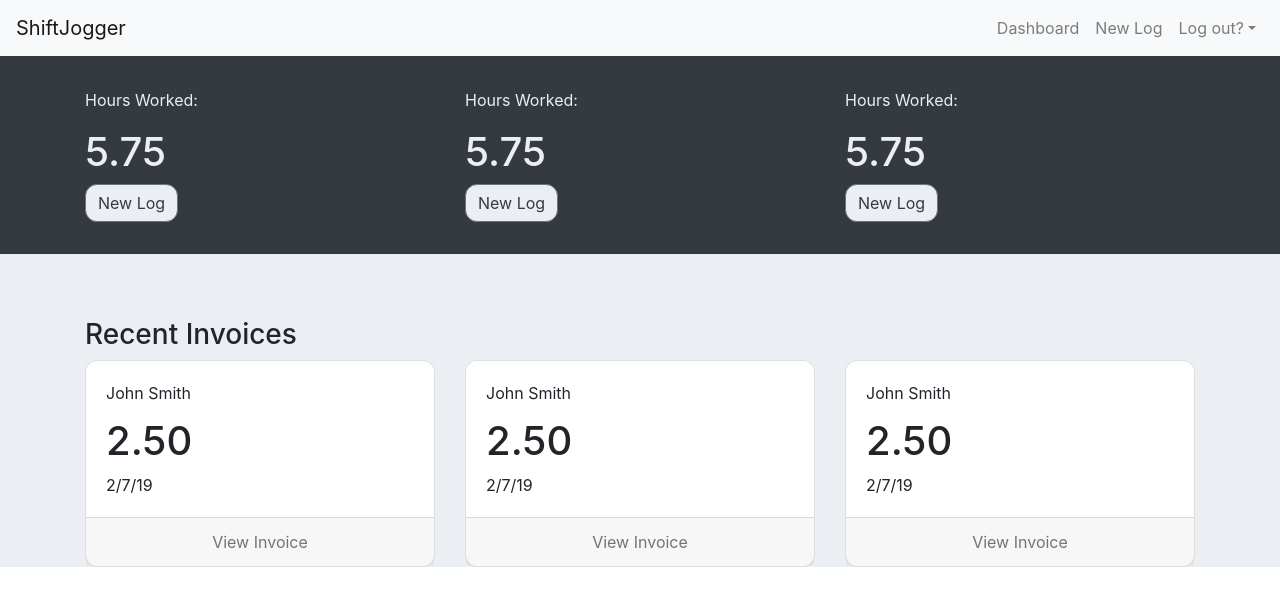
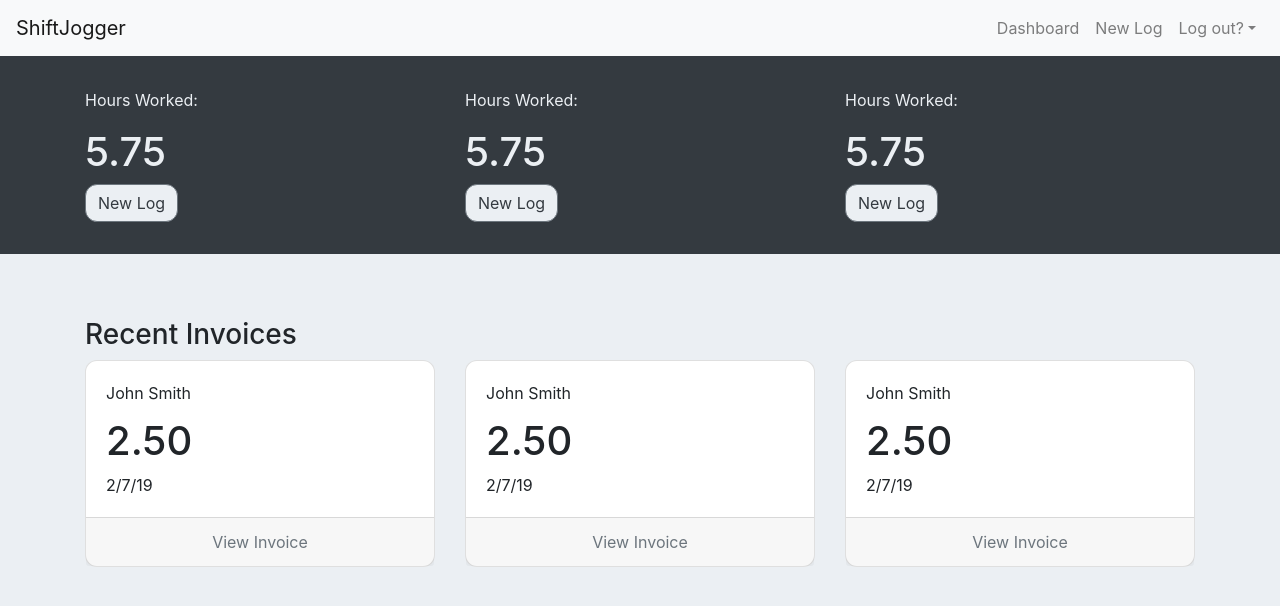
Before and after one commit to VolantTyler/shift-jogger-design, a React (Create React App) app: page / in a window 1280 px wide. Shown: the top 606 px of the page. Built offline with nearby package versions, Linux system fonts and the light colour scheme.

Commit message:
style fix: background color covers all content, not only viewport height

```diff
--- a/src/App.css
+++ b/src/App.css
@@ -1,7 +1,9 @@
 .App {
   text-align: center;
   background-color: #ebeff3;
-
+  min-height: 100vh;
+  height: auto;
+  padding-bottom: 4em;
 }
 
 
```
